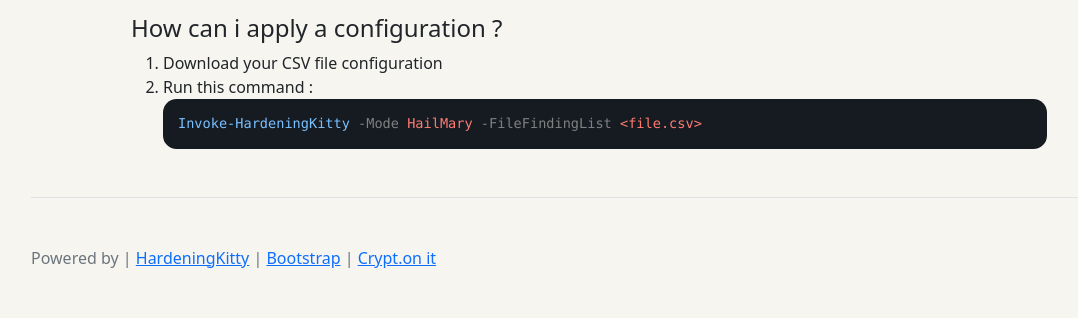
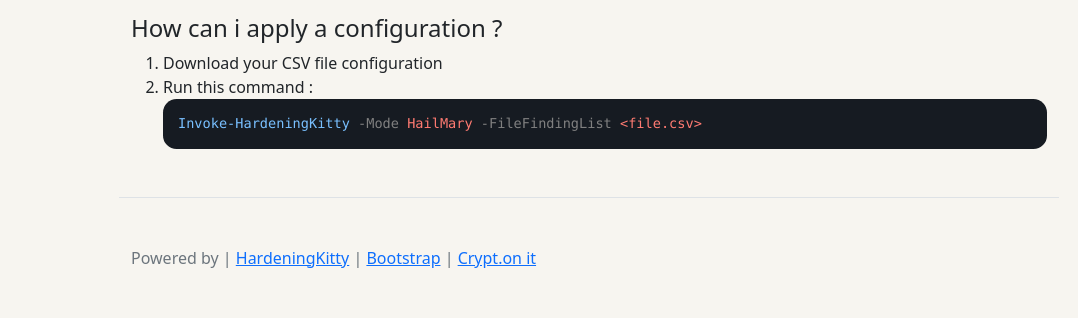
Before and after one commit to CRYPT-ON-IT/policies_hardening_interface, a PHP site: page / in a window 1280 px wide. Shown: the part 995-1313 px from the top of the page, without its empty margins (51-1129 px from the left). Run offline with PHP 8.4, Linux system fonts and the light colour scheme.

Commit message:
home page cleaning

```diff
--- a/index.php
+++ b/index.php
@@ -3,22 +3,20 @@
   <head>
     <meta charset="utf-8">
     <title>HardeningKitty Interface</title>
+    <!-- Bootstrap requirements -->
     <!-- CSS only -->
     <link href="https://cdn.jsdelivr.net/npm/bootstrap@5.0.1/dist/css/bootstrap.min.css" rel="stylesheet" integrity="sha384-+0n0xVW2eSR5OomGNYDnhzAbDsOXxcvSN1TPprVMTNDbiYZCxYbOOl7+AMvyTG2x" crossorigin="anonymous">
     <!-- JavaScript Bundle with Popper -->
     <script src="https://cdn.jsdelivr.net/npm/bootstrap@5.0.1/dist/js/bootstrap.bundle.min.js" integrity="sha384-gtEjrD/SeCtmISkJkNUaaKMoLD0//ElJ19smozuHV6z3Iehds+3Ulb9Bn9Plx0x4" crossorigin="anonymous"></script>
+    <link rel="stylesheet" href="style/master.css">
     <style media="screen">
-
     h1, h2, h3{
       font-weight: bold;
       background: linear-gradient(to right, #005d07, rgb(137, 178, 136) 23.53%, rgb(44, 94, 34) 49.58%, rgb(168, 200, 160) 71.85%, rgb(112, 255, 73));
       -webkit-background-clip: text;
       -webkit-text-fill-color: transparent;
     }
-
-
     </style>
-    <link rel="stylesheet" href="style/master.css">
   </head>
   <body>
     <section class="container">
@@ -33,6 +31,7 @@
             </svg>
           </a>
         </div>
+        <!-- Intro -->
         <h2>Introduction</h2>
         <hr>
           <p>
@@ -43,6 +42,7 @@
             To use <a href="https://github.com/0x6d69636b/windows_hardening">HardeningKitty</a> service more easily, we have created an interface which permits better understanding Windows security policies.
             Also, this interface allows you to generate a CSV file for the purpose of auditing or applying a configuration.
           </p>
+        <!-- Tuto -->
         <h2>How can i use it ?</h2>
         <hr>
         <h4>How can i use HardeningKitty ?</h4>
@@ -79,7 +79,7 @@
           </li>
         </ol>
       </div>
-      <footer class="pt-5 my-5 text-muted border-top">
+      <footer class="pt-5 my-5 text-muted border-top container" style="max-width:940px;">
         Powered by | <a href="https://github.com/0x6d69636b/windows_hardening">HardeningKitty</a> | <a href="https://getbootstrap.com">Bootstrap</a> | <a href="https://cryptonit.fr">Crypt.on it</a>
       </footer>
     </section>
```
Lines whose indentation alone changed are shown as unchanged.
